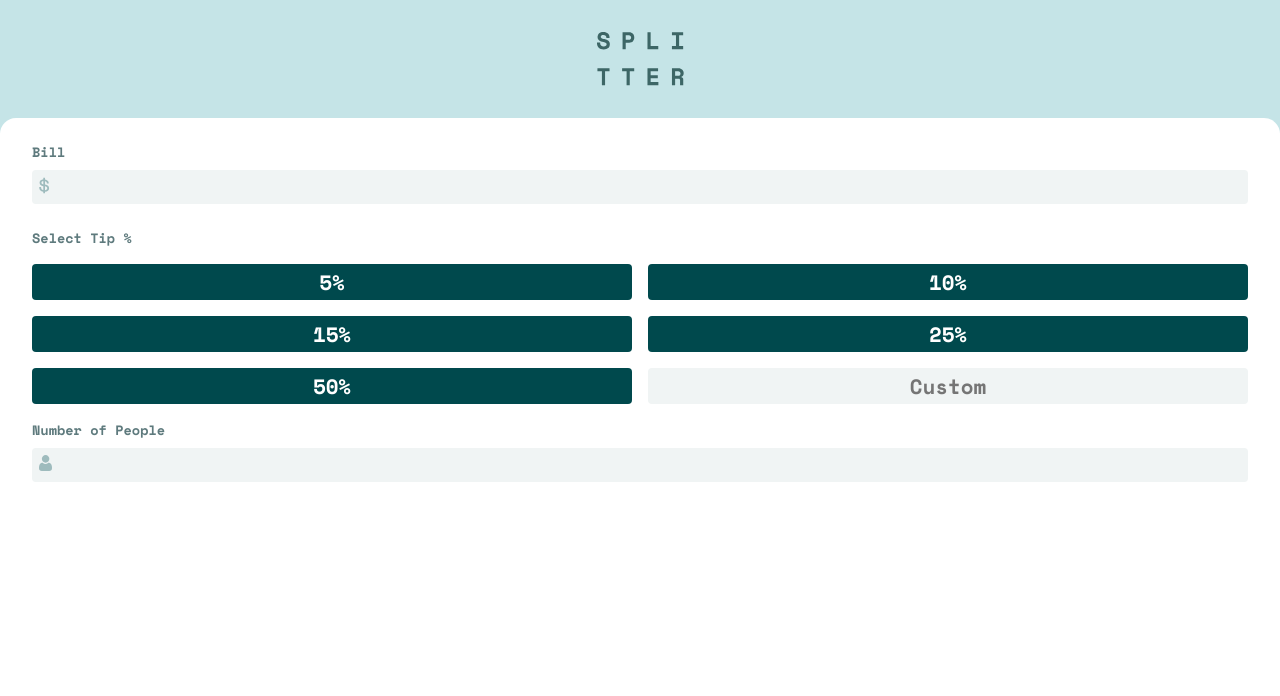
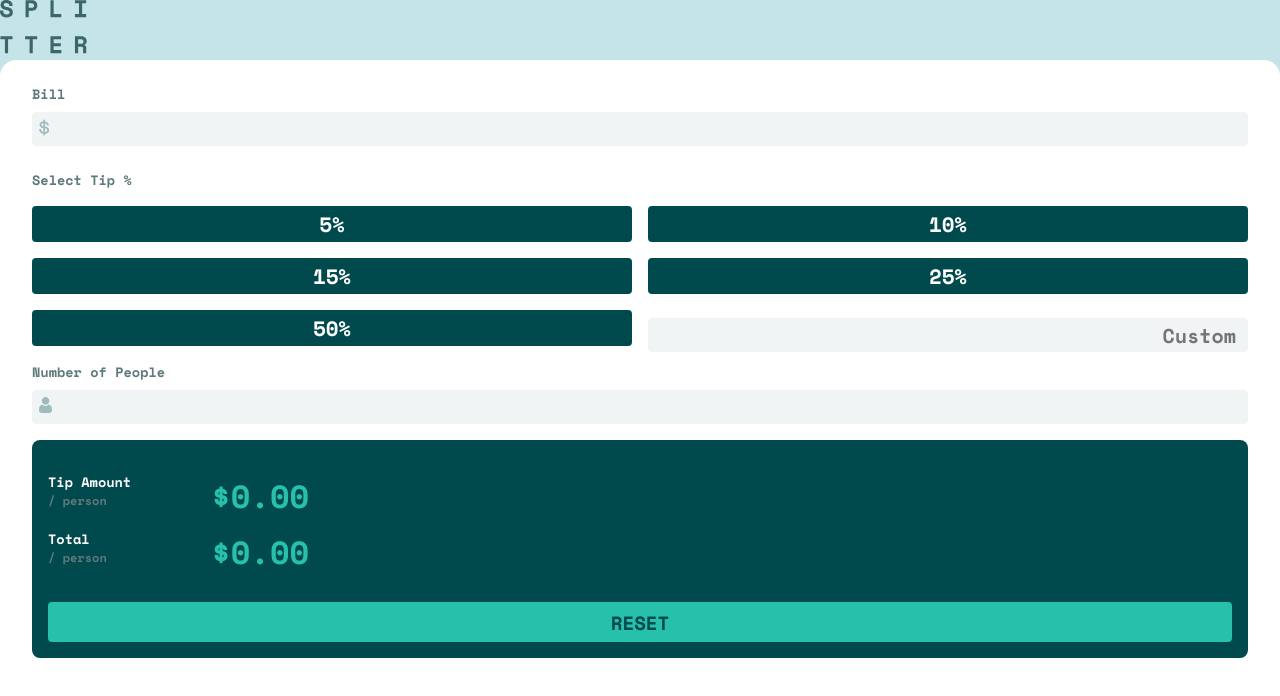
Before and after one commit to mhz-777/FEM-Tip-Calculator, a React (Create React App) app: page / in a window 1280 px wide. Shown: the top 696 px of the page. Built offline with nearby package versions, Linux system fonts and the light colour scheme.

Commit message:
used spread operator to set values of user inputs, modified error handling, renamed functions, added comments

```diff
--- a/src/App.js
+++ b/src/App.js
@@ -1,33 +1,47 @@
 import siteLogo from './images/logo.svg';
 import './App.css';
 import { useState } from 'react';
+import Results from './components/Results';
 
 function App() {
 
+  // error state for invalid bill input
   const [invalidBill, setInvalidBill] = useState();
+
+  //error state for invalid people input
   const [invalidPeople, setInvalid] = useState();
+
+  //error state for invalid tip input
   const [invalidTip, isInvalid] = useState();
+
+  //state to apply classes on button click
   const [isActive, setActive] = useState();
 
-  let billValue = 0;
-  let tipValue = 0;
-  let persons = 0;
+  //state to store inputted clean data
+  const [data, setData] = useState({
+    billValue: "",
+    tipValue: "",
+    persons: ""
+  });
+
+  //state to verify all inputs are clean
+  const [isClean, setClean] = useState();
 
   const billErrorCheck = (e) => {
     if(e.target.value === '0' || e.target.value < 0) {
       setInvalidBill(true);
     }else {
       setInvalidBill(false);
-      billValue = Number(e.target.value);
+      setData({...data, billValue: e.target.value});
     }
   }
 
   const peopleErrorCheck = (e) => {
-    if(e.target.value === '0') {
+    if(e.target.value === '0' || e.target.value < 0) {
       setInvalid(true);
     }else {
       setInvalid(false);
-      persons = Number(e.target.value);
+      setData({...data, persons: e.target.value});
     }
   }
 
@@ -36,18 +50,28 @@ function App() {
       isInvalid(true);
     }else {
       isInvalid(false);
-      tipValue = Number(e.target.value);
+      setData({...data, tipValue: e.target.id});
     }
   }
 
   const handleClick = (e) => {
     setActive(e.target.id);
-    tipValue = e.target.id;
+    setData({...data, tipValue: e.target.id});
+    isInvalid(false);
   }
+
+  const handleCustomClick = (e) => {
+    setActive(e.target.value);
+    setData({...data, tipValue: e.target.value});
+  }
+
+  // set clean state to valid when all inputs are error-free
 
   return (
     <div className="App">
-      <img src={siteLogo} alt="splitter logo" className='centered'/>
+      <div className="logo-container">
+        <img src={siteLogo} alt="splitter logo" className='site-logo'/>
+      </div>
       <div className="user-input-container">
           <div className="bill-input-container">
             <label htmlFor="bill">
@@ -64,18 +88,20 @@ function App() {
           <h3 className='tip-header'>Select Tip %</h3>
           <div className="tip-input-container">
             <div className="left-column-container">
-              <button className={`tip-btn ${isActive === "5" ? "button-focus" : ""}`} id='5' onClick={handleClick}>5%</button>
-              <button className={`tip-btn ${isActive === "15" ? "button-focus" : ""}`} id='15' onClick={handleClick}>15%</button>
-              <button className={`tip-btn ${isActive === "50" ? "button-focus" : ""}`} id='50' onClick={handleClick}>50%</button>
+              <button className={`tip-btn ${isActive === "0.05" ? "button-focus" : ""}`} id='0.05' onClick={handleClick}>5%</button>
+              <button className={`tip-btn ${isActive === "0.15" ? "button-focus" : ""}`} id='0.15' onClick={handleClick}>15%</button>
+              <button className={`tip-btn ${isActive === "0.50" ? "button-focus" : ""}`} id='0.50' onClick={handleClick}>50%</button>
             </div>
             <div className="right-column-container">
-              <button className={`tip-btn ${isActive === "10" ? "button-focus" : ""}`} id='10' onClick={handleClick}>10%</button>
-              <button className={`tip-btn ${isActive === "25" ? "button-focus" : ""}`} id='25' onClick={handleClick}>25%</button>
+              <button className={`tip-btn ${isActive === "0.10" ? "button-focus" : ""}`} id='0.10' onClick={handleClick}>10%</button>
+              <button className={`tip-btn ${isActive === "0.25" ? "button-focus" : ""}`} id='0.25' onClick={handleClick}>25%</button>
               <input
                 type="text"
                 placeholder='Custom'
-                id='btn-custom'
+                className={`btn-custom ${isActive === "custom" ? "button-focus" : ""}`}
+                id='custom'
                 onChange={tipErrorCheck}
+                onClick={handleCustomClick}
                />
                {invalidTip === true && <p className='invalid-tip-error'>Zero or higher only.</p>}
             </div>
@@ -94,6 +120,12 @@ function App() {
               onChange={peopleErrorCheck}
              />
           </div>
+          <Results
+            amount={data.billValue}
+            tip={data.tipValue}
+            people={data.persons}
+
+          />
       </div>
     </div>
   );
```
